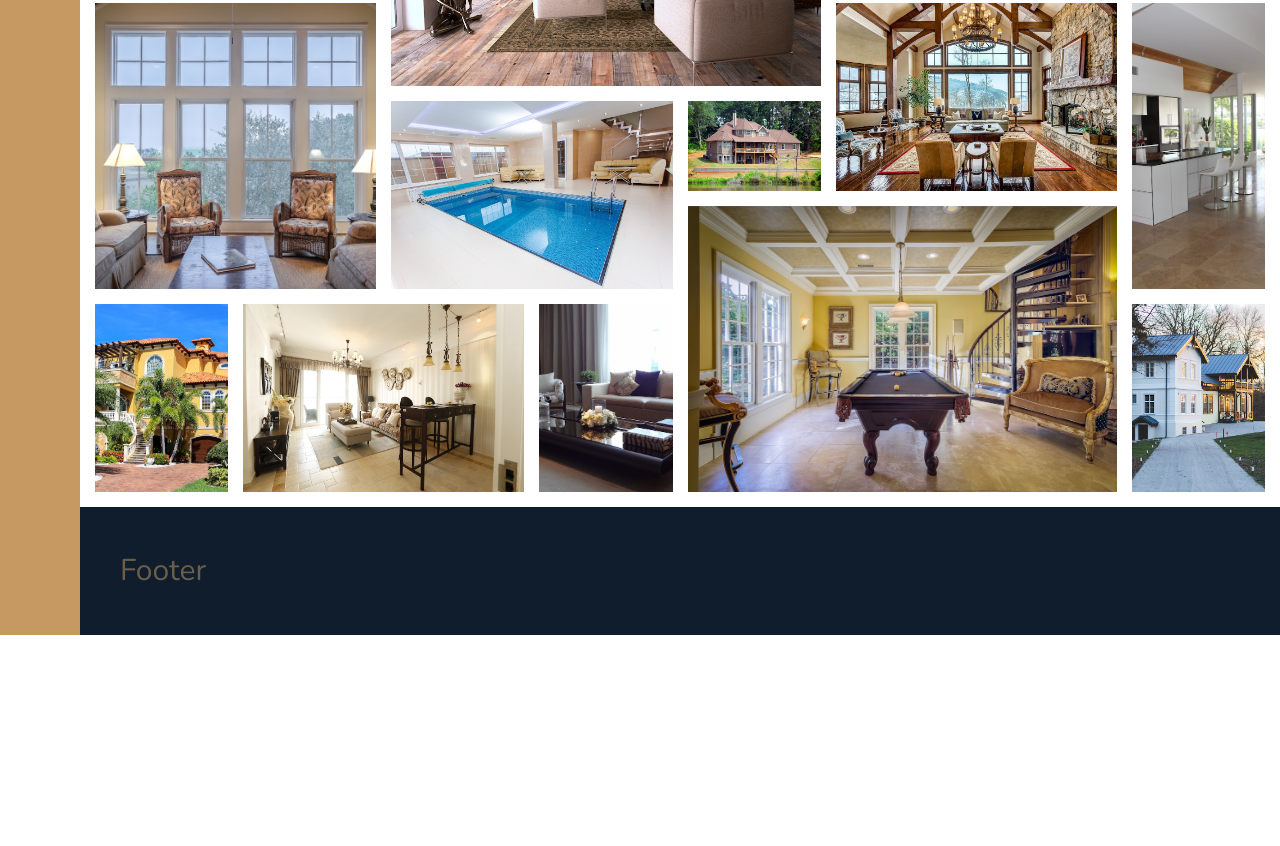
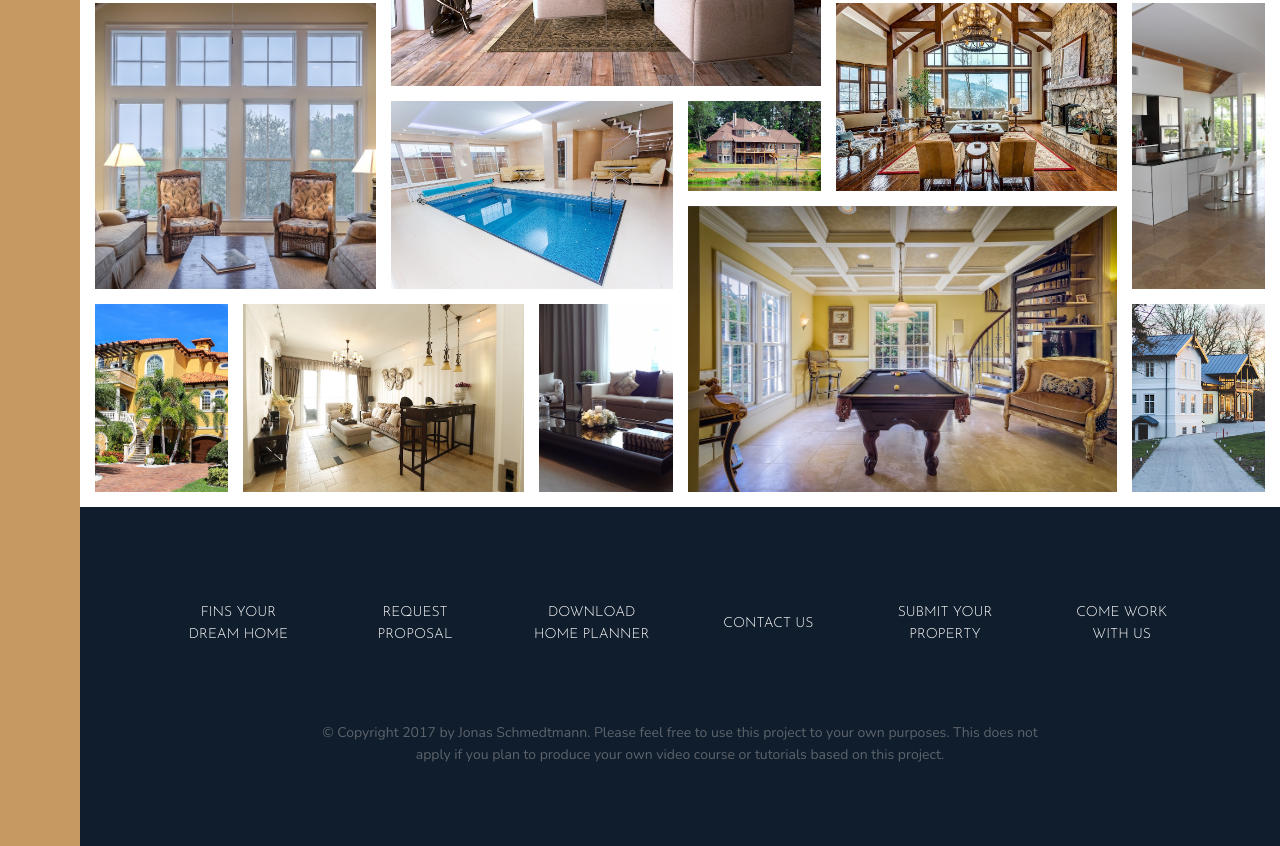
Before and after one commit to riedel28/nexter, a website: page index.html in a window 1280 px wide. Shown: the part 3395-4241 px from the top of the page. Before the commit the page ends 4030 px from the top, so only its background shows below. Drawn offline with nearby package versions, Linux system fonts and the light colour scheme.

Commit message:
Complete footer section

```diff
--- a/index.html
+++ b/index.html
@@ -368,7 +368,29 @@
     </section>
 
     <footer class="footer">
-      Footer
+      <ul class="nav">
+        <li class="nav__item">
+          <a href="#" class="nav__link">Fins your dream home</a>
+        </li>
+        <li class="nav__item">
+          <a href="#" class="nav__link">Request proposal</a>
+        </li>
+        <li class="nav__item">
+          <a href="#" class="nav__link">Download home planner</a>
+        </li>
+        <li class="nav__item"><a href="#" class="nav__link">Contact us</a></li>
+        <li class="nav__item">
+          <a href="#" class="nav__link">Submit your property</a>
+        </li>
+        <li class="nav__item">
+          <a href="#" class="nav__link">Come work with us</a>
+        </li>
+      </ul>
+      <p class="copyright">
+        &copy; Copyright 2017 by Jonas Schmedtmann. Please feel free to use this
+        project to your own purposes. This does not apply if you plan to produce
+        your own video course or tutorials based on this project.
+      </p>
     </footer>
   </body>
 </html>
--- a/sass/_footer.scss
+++ b/sass/_footer.scss
@@ -1,4 +1,42 @@
 .footer {
   background-color: $color-secondary;
   grid-column: full-start / full-end;
+  padding: 8rem;
 }
+
+.nav {
+  list-style: none;
+  display: grid;
+  grid-template-columns: repeat(auto-fit, minmax(15rem, 1fr));
+  grid-gap: 2rem;
+  align-items: center;
+
+  &__link,
+  &__link:visited {
+    display: block;
+    padding: 1.5rem;
+    font-size: 1.4rem;
+    color: #ffffff;
+    text-decoration: none;
+    font-family: $font-display;
+    text-transform: uppercase;
+    text-align: center;
+    transition: all 0.2s;
+  }
+
+  &__link:hover,
+  &__link:active {
+    background-color: #fff;
+    background-color: rgba(#ffffff, 0.05);
+    transform: translateY(-3px);
+  }
+}
+
+.copyright {
+  width: 70%;
+  margin: 0 auto;
+  font-size: 1.4rem;
+  color: rgba($color-grey-light-2, 0.5);
+  margin-top: 6rem;
+  text-align: center;
+}
```
Also changed, not shown: css/style.css.
